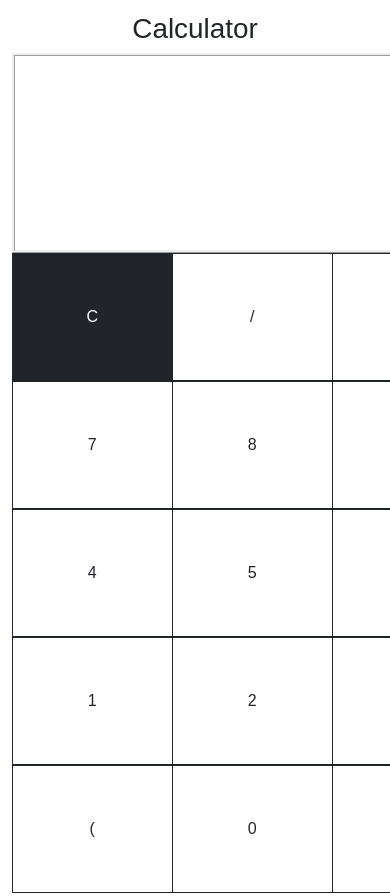
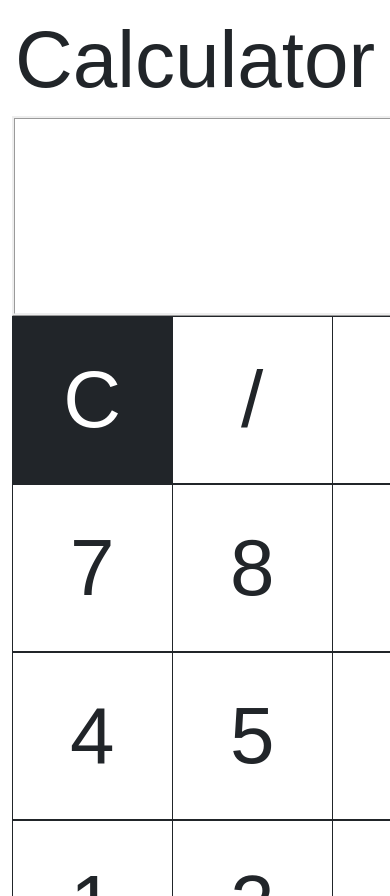
Before and after one commit to Ashishk2509/SimpleCalculator, a plain HTML site: page index.html in a window 390 px wide. Shown: the top 896 px of the page. Drawn offline with nearby package versions, Linux system fonts and the light colour scheme.

Commit message:
media query changes

```diff
--- a/styles.css
+++ b/styles.css
@@ -35,13 +35,17 @@ body {
 }
 
 @media (max-width: 1028px) {
+  h1 {
+    font-size: 5rem;
+  }
   .Calculator {
     height: 780px;
     width: 640px;
   }
   .btn {
-    height: 128px;
+    height: 168px;
     width: 161px;
+    font-size: 5rem;
   }
   .screen {
     height: 200px;
```
